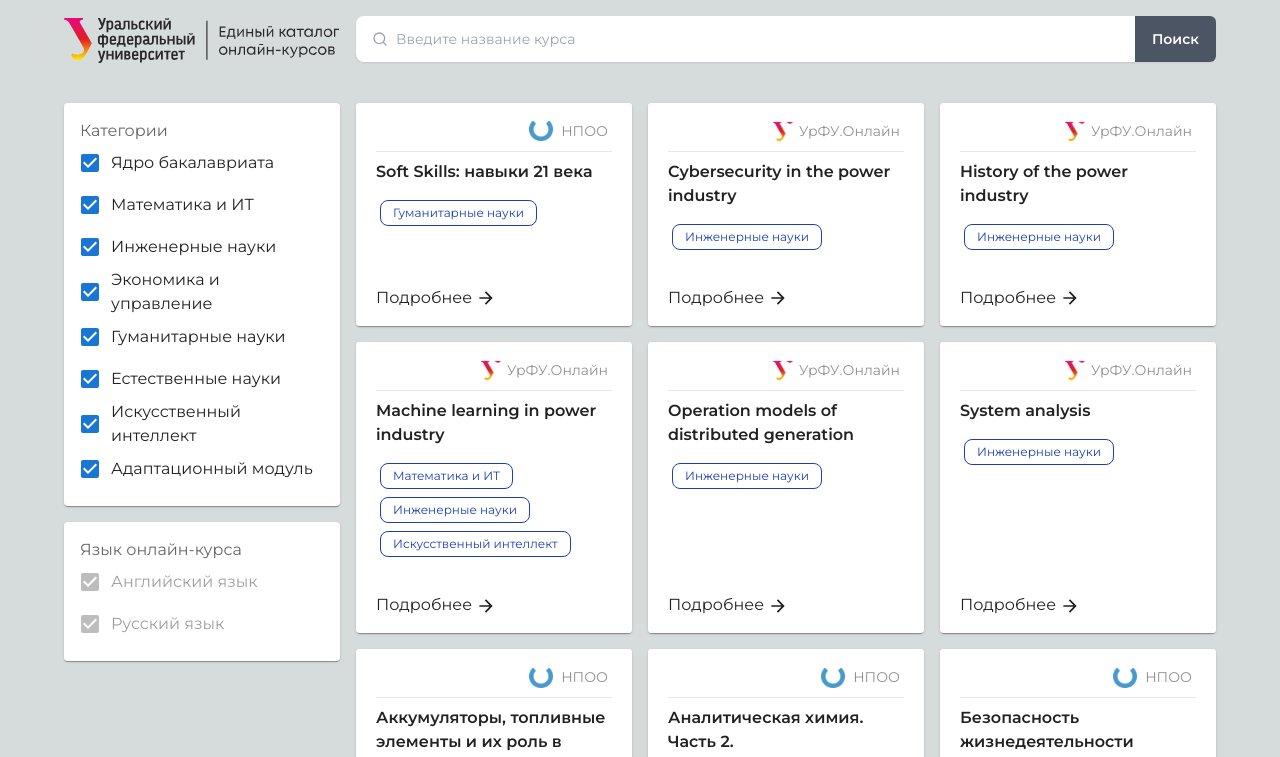
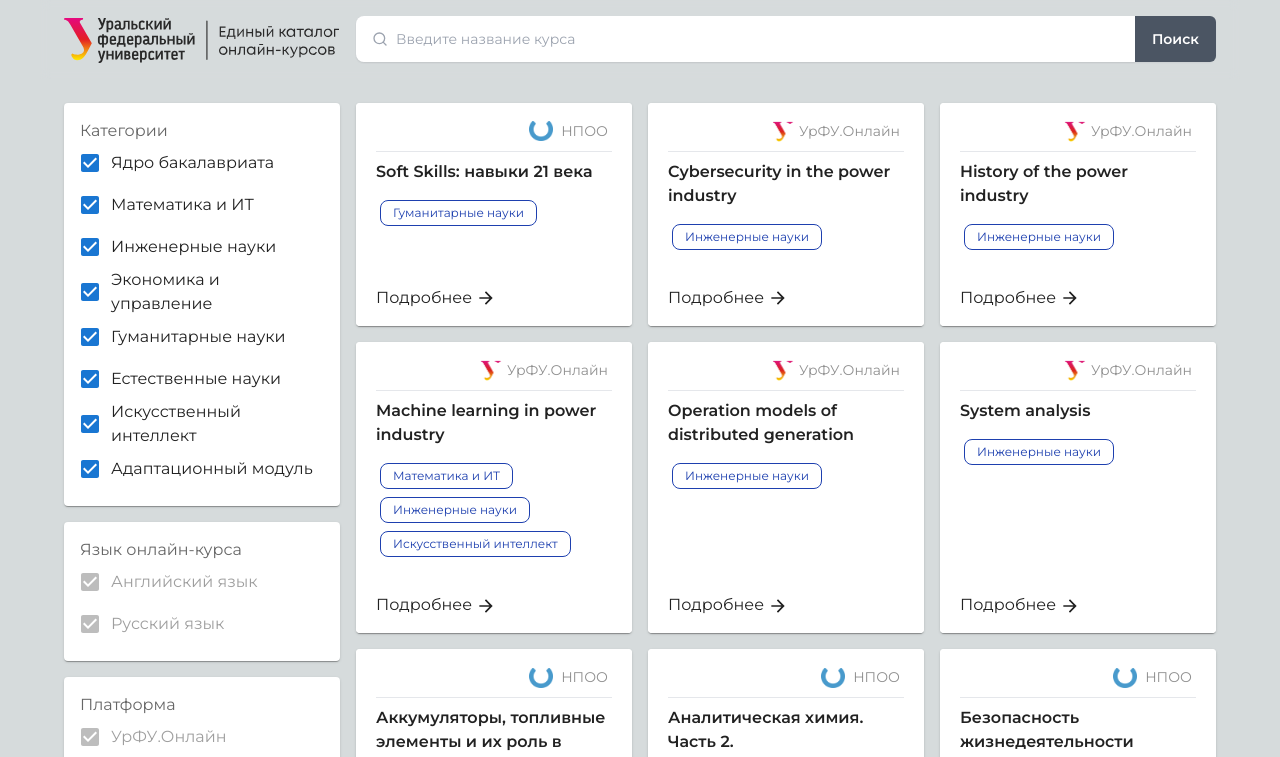
Before and after one commit to urfu-online/catalog-next-app, a Next.js app in the folder next-app/: page / in a window 1280 px wide. Shown: the top 757 px of the page. Built offline with nearby package versions, Linux system fonts and the light colour scheme.

Commit message:
Платформа

```diff
--- a/next-app/src/app/page.tsx
+++ b/next-app/src/app/page.tsx
@@ -41,6 +41,11 @@
   const [language, setLanguage] = useState({
     'Английский язык': 'en',
     'Русский язык': 'ru',
+  })
+
+  const [platform, setPlatform] = useState({
+    'УрФУ.Онлайн': 'УрФУ.Онлайн',
+    НПОО: 'НПОО',
   })
 
   return (
@@ -138,6 +143,16 @@
                   </FormGroup>
                 </FormControl>
               </Paper>
+              <Paper sx={{ mt: 2 }}>
+                <FormControl sx={{ my: 2, ml: 2 }} component="fieldset" variant="standard">
+                  <FormLabel component="legend">Платформа</FormLabel>
+                  <FormGroup>
+                    {Object.entries(platform).map(([name, value]) => (
+                      <FormControlLabel key={name} checked={true} disabled={true} control={<Checkbox />} label={name} />
+                    ))}
+                  </FormGroup>
+                </FormControl>
+              </Paper>
             </Box>
           </Grid>
           <Grid size={{ xs: 12, sm: 7, md: 8, lg: 9 }} container spacing={2} height={1}>
```
